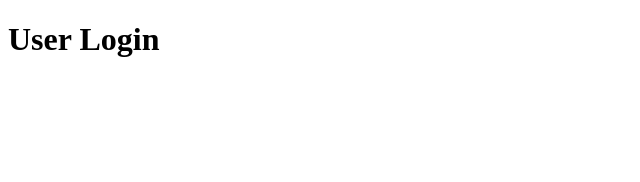
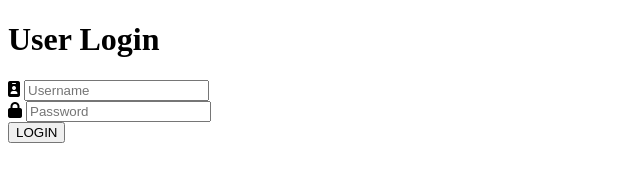
Before and after one commit to aitezazdev/class-task, a plain HTML site: page index.html in a window 1280 px wide. Shown: the whole page, without its empty margins (0-640 px from the left). Drawn offline with Linux system fonts and the light colour scheme.

Commit message:
modified

```diff
--- a/index.html
+++ b/index.html
@@ -3,14 +3,24 @@
 <head>
     <meta charset="UTF-8">
     <meta name="viewport" content="width=device-width, initial-scale=1.0">
-    <title>Document</title>
+    <title>User Login</title>
     <link rel="stylesheet" href="https://cdnjs.cloudflare.com/ajax/libs/font-awesome/6.5.1/css/all.min.css">
 </head>
 <body>
 
     <h1>User Login</h1>
-    <div>
+    <form>
+        <div>
+            <label for="username"><i class="fas fa-id-badge"></i></label>
+            <input type="text" placeholder="Username" required>
+        </div>
 
-    </div>
+        <div>
+            <label for="password"><i class="fas fa-lock"></i></label>
+            <input type="password" placeholder="Password" required>
+        </div>
+
+        <input type="submit" value="LOGIN">
+    </form>
 </body>
 </html>
```
